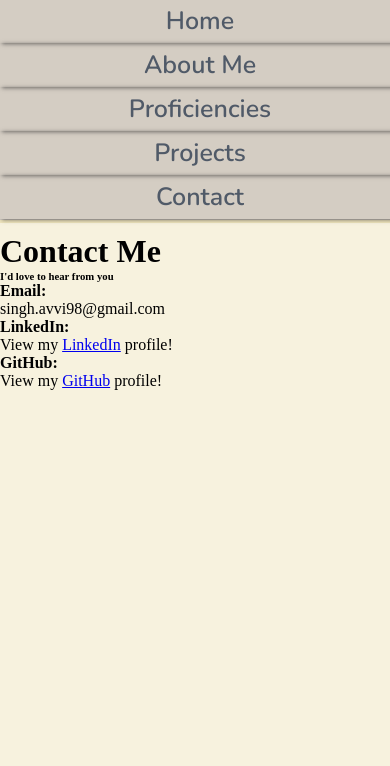
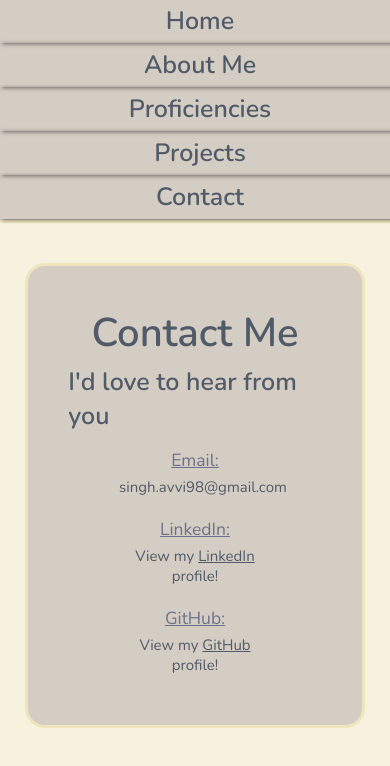
Before and after one commit to avvisingh/Project_1_Portfolio, a plain HTML site: page contact.html in a window 390 px wide. Drawn offline with nearby package versions, Linux system fonts and the light colour scheme; files that its build step writes are made by us from their sources.

Commit message:
contact page responsive across mobile screen

```diff
--- a/contact.html
+++ b/contact.html
@@ -26,16 +26,18 @@
             </nav>
         </header>
 
-        <h1>Contact Me</h1>
-        <h6>I'd love to hear from you</h6>
         <section class="card">
+            <h1 class="card__heading">Contact Me</h1>
+            <h6 class="card__heading--sub-heading">
+                I'd love to hear from you
+            </h6>
             <article class="card__item">
                 <h4 class="card__item-heading">Email:</h4>
                 <p class="card__item-text">singh.avvi98@gmail.com</p>
             </article>
             <article class="card__item">
                 <h4 class="card__item-heading">LinkedIn:</h4>
-                <p>
+                <p class="card__item-text">
                     View my
                     <a
                         class="card__item-link"
@@ -47,7 +49,7 @@
             </article>
             <article class="card__item">
                 <h4 class="card__item-heading">GitHub:</h4>
-                <p>
+                <p class="card__item-text">
                     View my
                     <a
                         class="card__item-link"
--- a/scss/pages/contact.scss
+++ b/scss/pages/contact.scss
@@ -0,0 +1,53 @@
+@use "../partials/palette";
+@use "../partials/layout";
+@use "../partials/typography";
+@use "../partials/mediaQueries";
+
+@include mediaQueries.phone {
+    .card {
+        @include layout.flexmixin(column, center, center);
+        @include layout.card-border(3px, palette.$border-colour);
+        border-radius: 20px;
+        margin: 40px auto;
+        width: 65%;
+        background-color: palette.$secondary-background-colour;
+        padding: 40px;
+
+        &__heading {
+            @include typography.small-headings(40px);
+            margin-bottom: 5px;
+
+            &--sub-heading {
+                @include typography.small-headings(25px);
+                margin-bottom: 5px;
+            }
+        }
+
+        &__item {
+            width: 60%;
+            margin: 10px auto;
+            text-align: center;
+
+            &-heading {
+                @include typography.blurb-text(17.5px);
+                text-decoration: underline palette.$secondary-font-colour;
+                margin-bottom: 5px;
+            }
+
+            &-text {
+                @include typography.small-blurb-text(15px);
+            }
+
+            &-link {
+                @include typography.small-blurb-text(15px);
+                text-decoration: underline;
+            }
+
+            &-link:active,
+            &-link:visited {
+                @include typography.small-blurb-text(15px);
+                text-decoration: underline;
+            }
+        }
+    }
+}
```
